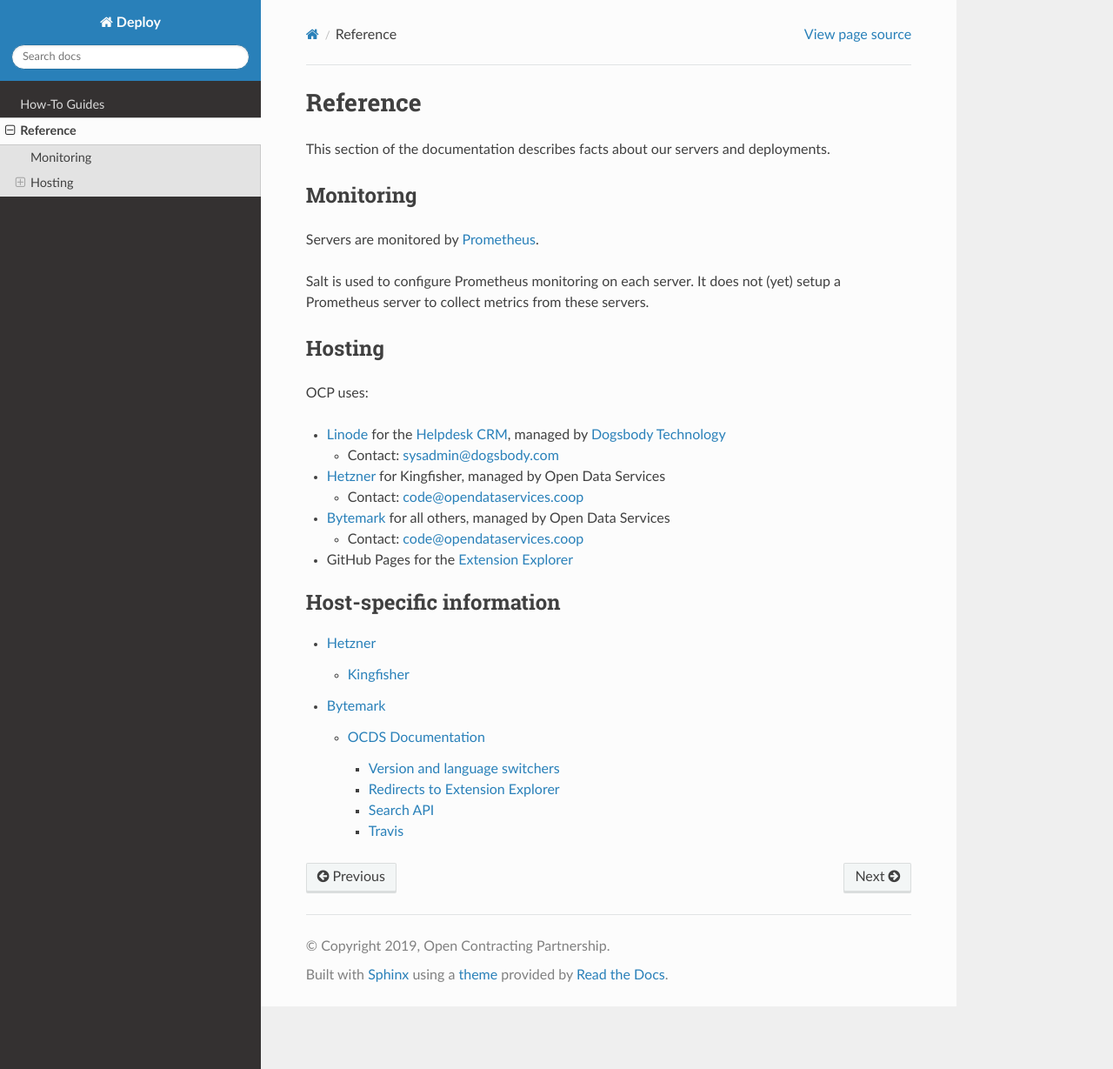
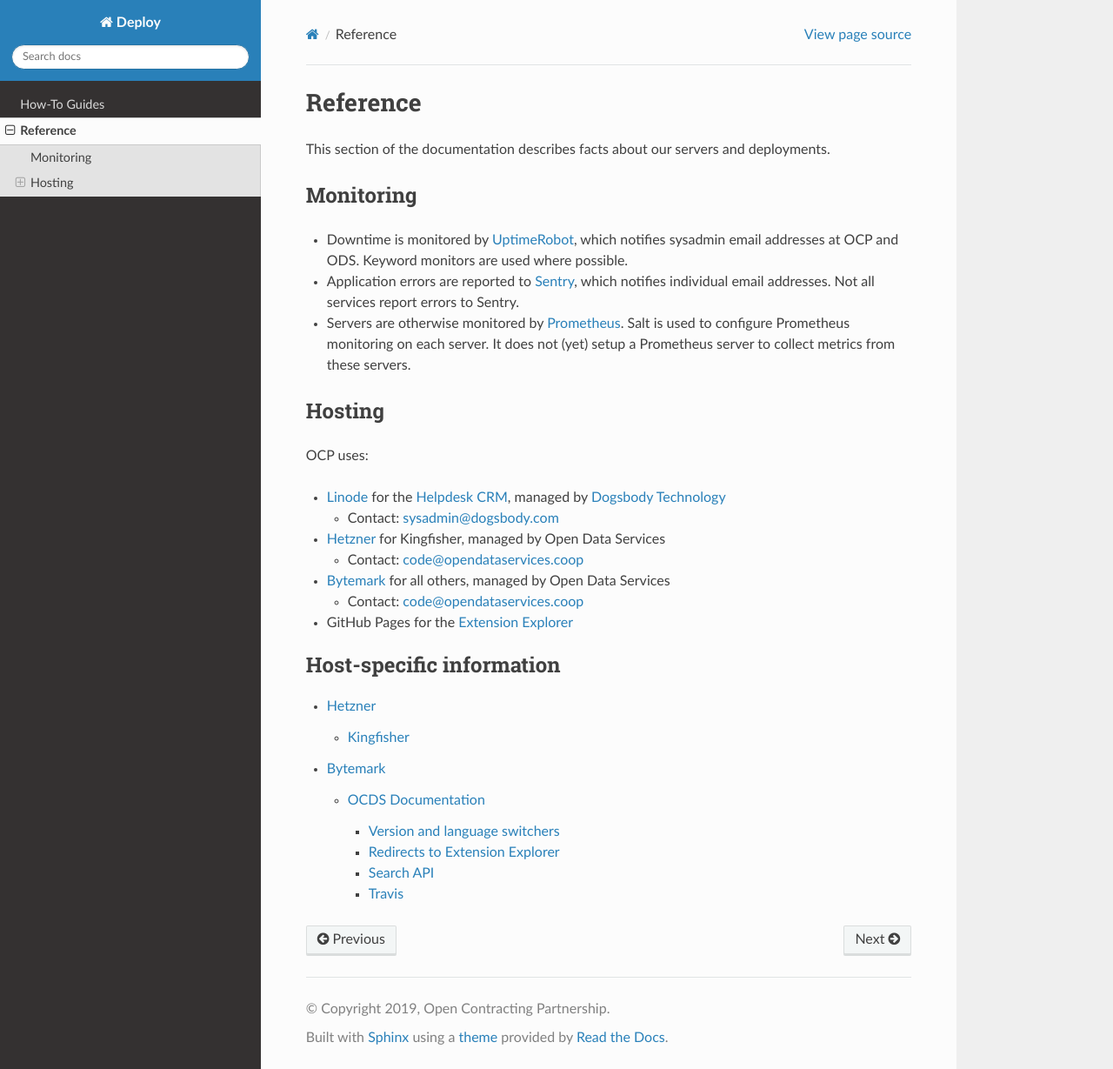
Before and after one commit to open-contracting/deploy, a Sphinx documentation site: the page built from docs/reference/index.rst, in a window 1280 px wide and 1229 px high. Shown: the whole window at 87% size. Built offline with Sphinx 7.4.7 and the Read the Docs theme 2.0.0, drawn with Linux system fonts in a browser that asks for light colours.

Commit message:
Add UptimeRobot and Sentry to monitoring reference

```diff
--- a/docs/reference/index.rst
+++ b/docs/reference/index.rst
@@ -6,9 +6,11 @@
 Monitoring
 ----------
 
-Servers are monitored by `Prometheus <https://prometheus.io/>`__.
+-  Downtime is monitored by `UptimeRobot <https://uptimerobot.com/>`__, which notifies sysadmin email addresses at OCP and ODS. Keyword monitors are used where possible.
 
-Salt is used to configure Prometheus monitoring on each server. It does not (yet) setup a Prometheus server to collect metrics from these servers.
+-  Application errors are reported to `Sentry <https://sentry.io/>`__, which notifies individual email addresses. Not all services report errors to Sentry.
+
+-  Servers are otherwise monitored by `Prometheus <https://prometheus.io/>`__. Salt is used to configure Prometheus monitoring on each server. It does not (yet) setup a Prometheus server to collect metrics from these servers.
 
 Hosting
 -------
```
